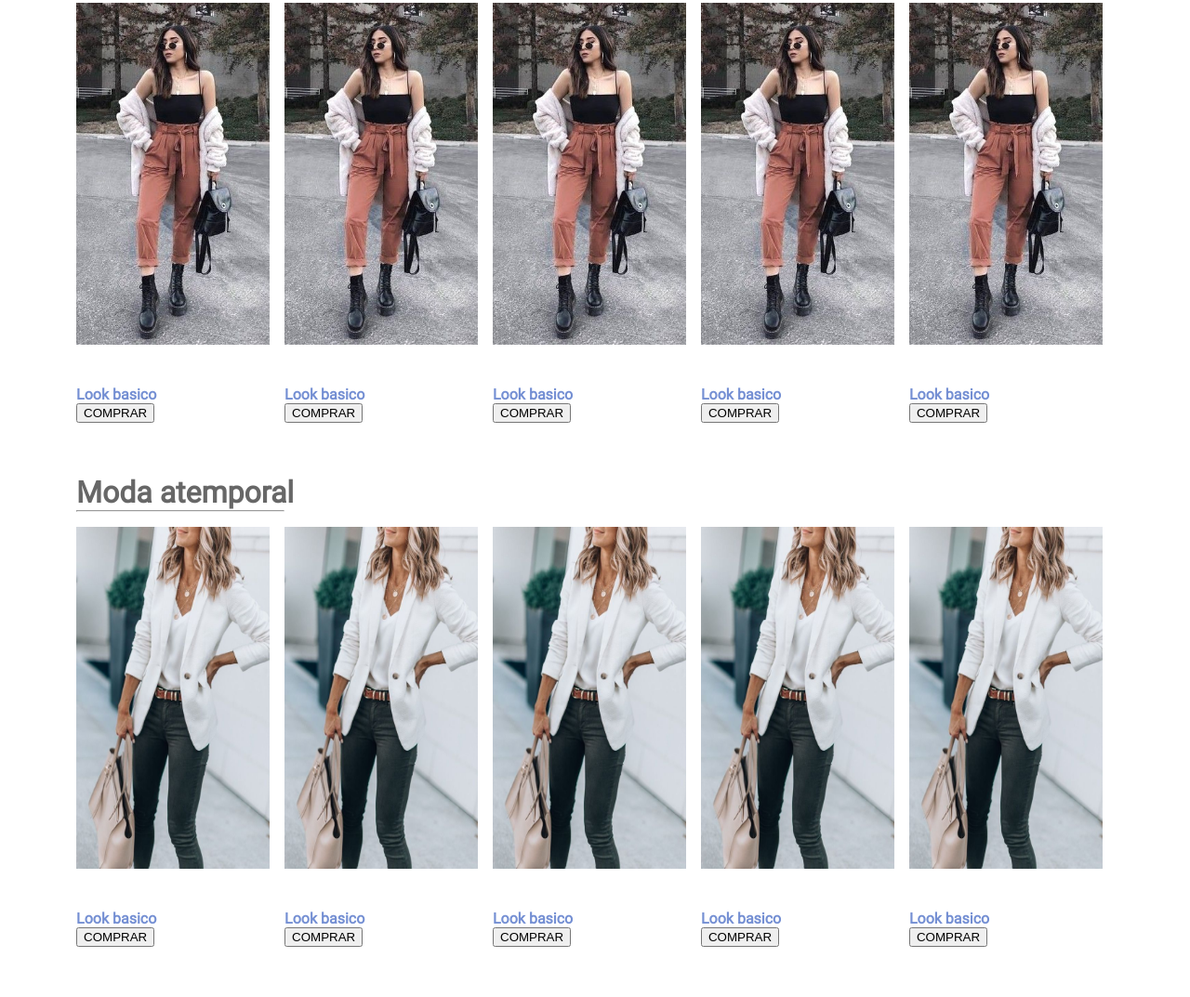
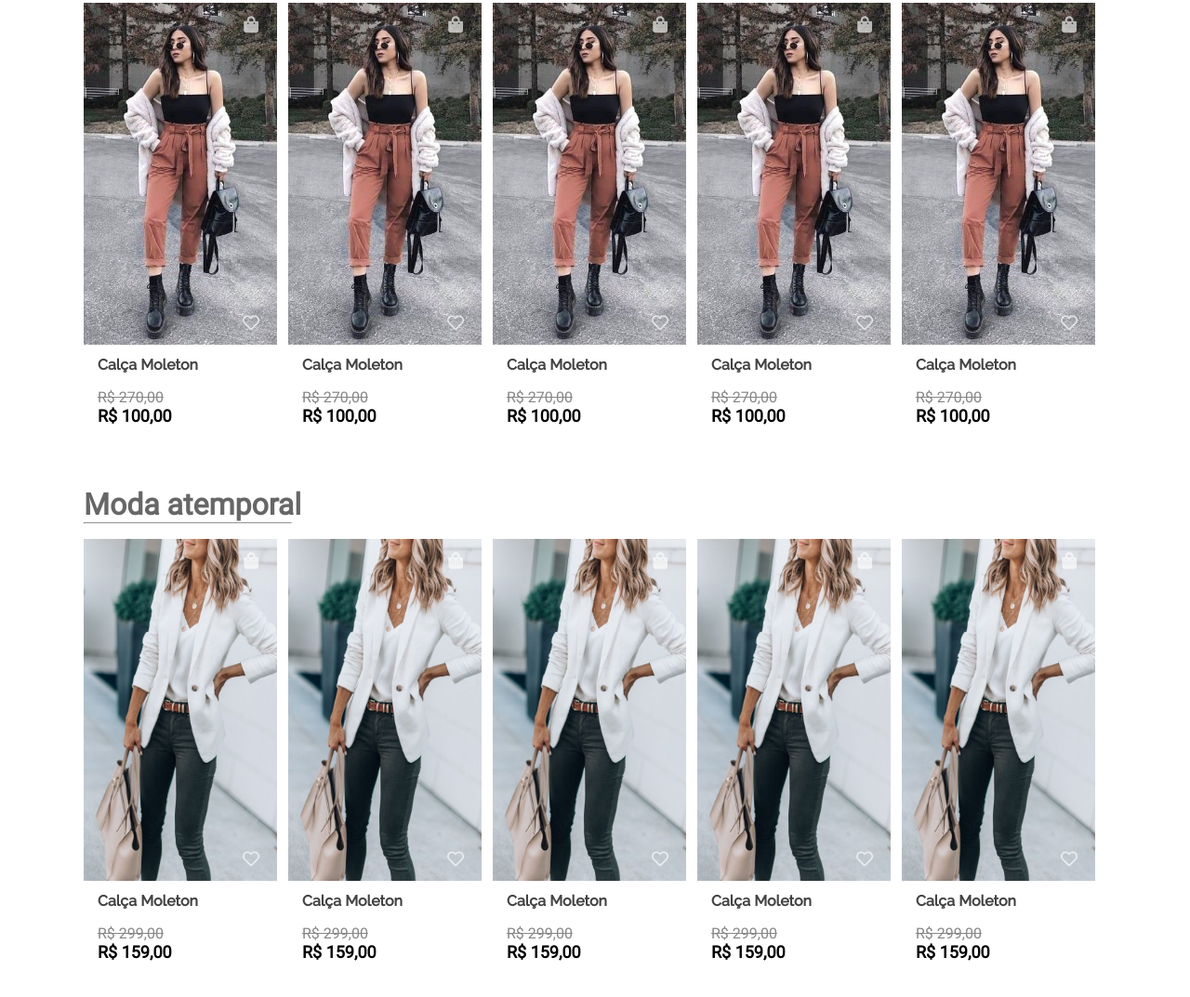
Before and after one commit to benmacario/e-commerce, a plain HTML site: page index.html in a window 1280 px wide. Shown: the part 231-1304 px from the top of the page at 93% size. Drawn offline with Linux system fonts and the light colour scheme.

Commit message:
Reajustando layout da section

```diff
--- a/css/header.css
+++ b/css/header.css
@@ -37,10 +37,7 @@
     width: 400px;
     border: none;
     border-radius: 4px;
-}
-
-.header__input:focus {
-    outline: 0;
+    outline: none;
 }
 
 .header__btn {
--- a/css/section.css
+++ b/css/section.css
@@ -1,3 +1,8 @@
+@font-face {
+    font-family: "Raleway";
+    src: url("/fonts/Raleway-Medium.ttf");
+}
+
 .container__section {
     display: grid;
     margin: auto;
@@ -26,22 +31,30 @@
     margin-left: 0;
     margin-top: 0;
     width: 222px;
-    color: #676767;
+    background-color: #676767;
 }
 
 .section__ul {
     padding: 0;
 }
-.section__li {
-    display: inline-block;
-    list-style: none;
-    margin-right: 12px;
+
+.section__ul::after {
+    content: '';
+    display: table;
+    clear: both;
 }
 
-.section__li:hover > .section__img {
-    border-color: #bbc7dc;
-    box-shadow: 0 6px 8px #d5dce9;
-    transition: all .5s;
+.section__li {
+    float: left;
+    position: relative;
+    list-style-type: none;
+    margin-right: 12px;
+    transition: transform 0.4s, box-shadow 0.4s;
+}
+
+.section__li:hover {
+    box-shadow: 0 0 10px #ccc;
+    transform: scale(1.03, 1.03);
 }
 
 .section__img {
@@ -51,6 +64,63 @@
 }
 
 .section__title--modified {
+    margin-top: 8px;
+    margin-left: 15px;
     font-size: 16px;
-    color: #748FD3;
+    color: #424242;
+    font-family: "Raleway";
 }
+
+.add-section__sacola {
+    padding: 4px 5px;
+    position: absolute;
+    top: 10px;
+    right: 15px;
+    font-size: 18px;
+    color: #fff;
+    opacity: 0.66;
+    transition: opacity 0.4s;
+}
+
+.add-section__sacola:hover {
+    opacity: 1;
+}
+
+
+.add-section__favorito {
+    position: absolute;
+    bottom: 110px;
+    right: 15px;
+    color: #fff;
+    opacity: 0.66;
+    font-size: 18px;
+    padding: 4px 4px 2px;
+    border-radius: 50px;
+    transition: opacity 0.4s, background-color 0.4s;
+}
+
+.add-section__favorito:hover {
+    opacity: 1;
+    background-color: #fff;
+    color: #676767;
+}
+
+.section__preco {
+    margin-left: 15px;
+    margin-bottom: 10px;
+}
+
+.section__textRiscado {
+    text-decoration: line-through;
+    margin-bottom: 0;
+    color: #878787;
+}
+
+.section__preco strong {
+    font-size: 18px;
+    color: #000;
+}
+
+.section__link {
+    text-decoration: none;
+}
--- a/index.html
+++ b/index.html
@@ -17,8 +17,6 @@
                     <input class="header__input" type="text" placeholder="Pesquisar" required="required">
                     <button class="header__btn" type="submit"><i class="fas fa-search"></i></button>
                 </form>
-
-
                 <a class="header__link" href="#">
                     <i class="header__sacola fas fa-shopping-bag"></i>
                     <p class="header__compras">Minhas compras</p>
@@ -48,29 +46,64 @@
                 <hr class="section__hr">
                 <ul class="section__ul">
                     <li class="section__li">
+                        <a href="#" class="section__link">
+                            <i class="add-section__sacola fas fa-shopping-bag"></i>
+                            <i class="add-section__favorito far fa-heart"></i>
                             <img class="section__img" src="/img/1.jpeg" alt="look basico">
-                        <h3 class="section__title section__title--modified">Look basico</h3>
-                        <button>COMPRAR</button>
+                            <h3 class="section__title section__title--modified">Calça Moleton</h3>
+                            <div class="section__preco">
+                                <p class="section__textRiscado">R$ 270,00</p>
+                                <strong>R$ 100,00</strong>
+                            </div>
+                        </a>
                     </li>
                     <li class="section__li">
+                        <a href="#" class="section__link">
+                            <i class="add-section__sacola fas fa-shopping-bag"></i>
+                            <i class="add-section__favorito far fa-heart"></i>
                             <img class="section__img" src="/img/1.jpeg" alt="look basico">
-                        <h3 class="section__title section__title--modified">Look basico</h3>
-                        <button>COMPRAR</button>
+                            <h3 class="section__title section__title--modified">Calça Moleton</h3>
+                            <div class="section__preco">
+                                <p class="section__textRiscado">R$ 270,00</p>
+                                <strong>R$ 100,00</strong>
+                            </div>
+                        </a>
                     </li>
                     <li class="section__li">
+                        <a href="#" class="section__link">
+                            <i class="add-section__sacola fas fa-shopping-bag"></i>
+                            <i class="add-section__favorito far fa-heart"></i>
                             <img class="section__img" src="/img/1.jpeg" alt="look basico">
-                        <h3 class="section__title section__title--modified">Look basico</h3>
-                        <button>COMPRAR</button>
+                            <h3 class="section__title section__title--modified">Calça Moleton</h3>
+                            <div class="section__preco">
+                                <p class="section__textRiscado">R$ 270,00</p>
+                                <strong>R$ 100,00</strong>
+                            </div>
+                        </a>
                     </li>
                     <li class="section__li">
+                        <a href="#" class="section__link">
+                            <i class="add-section__sacola fas fa-shopping-bag"></i>
+                            <i class="add-section__favorito far fa-heart"></i>
                             <img class="section__img" src="/img/1.jpeg" alt="look basico">
-                        <h3 class="section__title section__title--modified">Look basico</h3>
-                        <button>COMPRAR</button>
+                            <h3 class="section__title section__title--modified">Calça Moleton</h3>
+                            <div class="section__preco">
+                                <p class="section__textRiscado">R$ 270,00</p>
+                                <strong>R$ 100,00</strong>
+                            </div>
+                        </a>
                     </li>
                     <li class="section__li">
+                        <a href="#" class="section__link">
+                            <i class="add-section__sacola fas fa-shopping-bag"></i>
+                            <i class="add-section__favorito far fa-heart"></i>
                             <img class="section__img" src="/img/1.jpeg" alt="look basico">
-                        <h3 class="section__title section__title--modified">Look basico</h3>
-                        <button>COMPRAR</button>
+                            <h3 class="section__title section__title--modified">Calça Moleton</h3>
+                            <div class="section__preco">
+                                <p class="section__textRiscado">R$ 270,00</p>
+                                <strong>R$ 100,00</strong>
+                            </div>
+                        </a>
                     </li>
                 </ul>
             </div>
@@ -79,29 +112,64 @@
                 <hr class="section__hr">
                 <ul class="section__ul">
                     <li class="section__li">
+                        <a href="#" class="section__link">
+                            <i class="add-section__sacola fas fa-shopping-bag"></i>
+                            <i class="add-section__favorito far fa-heart"></i>
                             <img class="section__img" src="/img/4.jpeg" alt="look basico">
-                        <h3 class="section__title section__title--modified">Look basico</h3>
-                        <button>COMPRAR</button>
+                            <h3 class="section__title section__title--modified">Calça Moleton</h3>
+                            <div class="section__preco">
+                                <p class="section__textRiscado">R$ 299,00</p>
+                                <strong>R$ 159,00</strong>
+                            </div>
+                        </a>
                     </li>
                     <li class="section__li">
+                        <a href="#" class="section__link">
+                            <i class="add-section__sacola fas fa-shopping-bag"></i>
+                            <i class="add-section__favorito far fa-heart"></i>
                             <img class="section__img" src="/img/4.jpeg" alt="look basico">
-                        <h3 class="section__title section__title--modified">Look basico</h3>
-                        <button>COMPRAR</button>
+                            <h3 class="section__title section__title--modified">Calça Moleton</h3>
+                            <div class="section__preco">
+                                <p class="section__textRiscado">R$ 299,00</p>
+                                <strong>R$ 159,00</strong>
+                            </div>
+                        </a>
                     </li>
                     <li class="section__li">
+                        <a href="#" class="section__link">
+                            <i class="add-section__sacola fas fa-shopping-bag"></i>
+                            <i class="add-section__favorito far fa-heart"></i>
                             <img class="section__img" src="/img/4.jpeg" alt="look basico">
-                        <h3 class="section__title section__title--modified">Look basico</h3>
-                        <button>COMPRAR</button>
+                            <h3 class="section__title section__title--modified">Calça Moleton</h3>
+                            <div class="section__preco">
+                                <p class="section__textRiscado">R$ 299,00</p>
+                                <strong>R$ 159,00</strong>
+                            </div>
+                        </a>
                     </li>
                     <li class="section__li">
+                        <a href="#" class="section__link">
+                            <i class="add-section__sacola fas fa-shopping-bag"></i>
+                            <i class="add-section__favorito far fa-heart"></i>
                             <img class="section__img" src="/img/4.jpeg" alt="look basico">
-                        <h3 class="section__title section__title--modified">Look basico</h3>
-                        <button>COMPRAR</button>
+                            <h3 class="section__title section__title--modified">Calça Moleton</h3>
+                            <div class="section__preco">
+                                <p class="section__textRiscado">R$ 299,00</p>
+                                <strong>R$ 159,00</strong>
+                            </div>
+                        </a>
                     </li>
                     <li class="section__li">
+                        <a href="#" class="section__link">
+                            <i class="add-section__sacola fas fa-shopping-bag"></i>
+                            <i class="add-section__favorito far fa-heart"></i>
                             <img class="section__img" src="/img/4.jpeg" alt="look basico">
-                        <h3 class="section__title section__title--modified">Look basico</h3>
-                        <button>COMPRAR</button>
+                            <h3 class="section__title section__title--modified">Calça Moleton</h3>
+                            <div class="section__preco">
+                                <p class="section__textRiscado">R$ 299,00</p>
+                                <strong>R$ 159,00</strong>
+                            </div>
+                        </a>
                     </li>
                 </ul>
             </div>
```
Also changed, not shown: fonts/Raleway-Bold.ttf (added), fonts/Raleway-Medium.ttf (added). Lines whose indentation alone changed are shown as unchanged.
